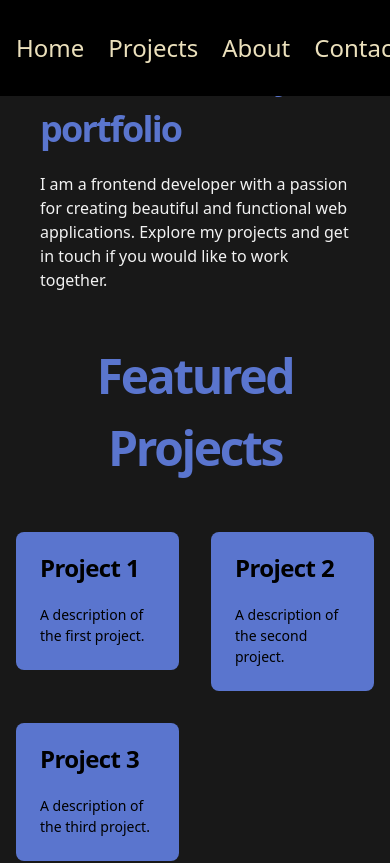
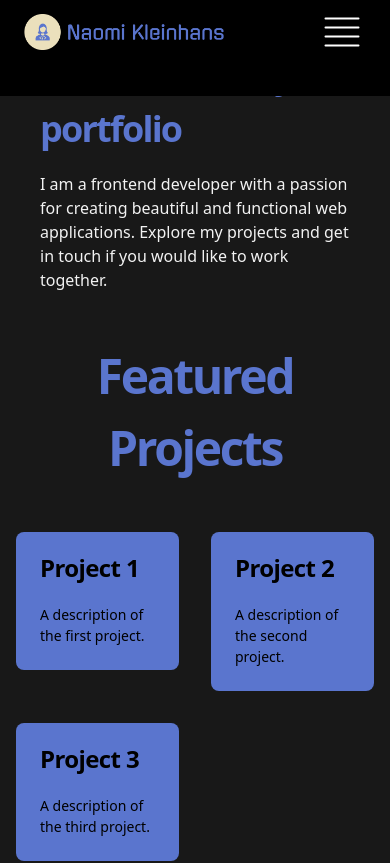
Before and after one commit to NaomiKleinhans/Profile_Project, a Next.js app: page / in a window 390 px wide. Shown: the top 863 px of the page. Built offline with nearby package versions, Linux system fonts and the light colour scheme.

Commit message:
progress

```diff
--- /dev/null
+++ b/components/SvgIcons/HamburgerIcon.tsx
@@ -0,0 +1,28 @@
+export const HamburgerIcon = (props: any) => {
+	return (
+		<svg
+			xmlns='http://www.w3.org/2000/svg'
+			viewBox='0 0 24 24'
+			{...props}
+		>
+			<defs>
+				<style>
+					{'.hbi-1 {fill: #fff; stroke: #fff; strokeWidth: 1.5;  }'}
+				</style>
+			</defs>
+			<g
+				id='hamburger-menu'
+				data-name='hamburger menu'
+			>
+				<g>
+					<path
+						className="hbi-1"
+						strokeLinecap='round'
+						strokeLinejoin='round'
+						d='M3.75 5.25h16.5m-16.5 4.5h16.5m-16.5 4.5h16.5m-16.5 4.5h16.5'
+					/>
+				</g>
+			</g>
+		</svg>
+	)
+}
--- /dev/null
+++ b/components/ui/MainNav.tsx
@@ -0,0 +1,48 @@
+import Image from "next/image"
+import Link from "next/link"
+
+const MainNav = () => {
+	return (
+		<header className='fixed w-full px-4 lg:px-6 h-24 flex justify-between bg-[#000] text-textColor'>
+			<Link
+				className='flex items-center justify-start'
+				href='#'
+			>
+				<Image
+					src='/logo.png'
+					alt='Logo Image'
+					width='300'
+					height='300'
+				/>
+				<span className='sr-only'>Frontend Developer</span>
+			</Link>
+			<nav className='ml-auto flex items-center gap-4 sm:gap-6 justify-end'>
+				<Link
+					className='text-2xl font-medium hover:underline underline-offset-4'
+					href='#'
+				>
+					Home
+				</Link>
+				<Link
+					className='text-2xl font-medium hover:underline underline-offset-4'
+					href='#'
+				>
+					Projects
+				</Link>
+				<Link
+					className='text-2xl font-medium hover:underline underline-offset-4'
+					href='#'
+				>
+					About
+				</Link>
+				<Link
+					className='text-2xl font-medium hover:underline underline-offset-4'
+					href='#'
+				>
+					Contact
+				</Link>
+			</nav>
+		</header>
+	)
+}
+export default MainNav
--- /dev/null
+++ b/components/ui/MobileMainNav.tsx
@@ -0,0 +1,73 @@
+import React, { useState } from 'react'
+import Image from 'next/image'
+import Link from 'next/link'
+import { HamburgerIcon } from '../SvgIcons/HamburgerIcon'
+
+const MobileMainNav = () => {
+	const [isMenuOpen, setMenuOpen] = useState(false)
+
+	const toggleMenu = () => {
+		setMenuOpen(!isMenuOpen)
+	}
+
+	return (
+		<>
+			<header className='fixed md:hidden lg:hidden w-full px-4 h-24 bg-[#000] text-textColor'>
+				<div className='flex items-center justify-between'>
+					<Link
+						className='p-2'
+						href='#'
+					>
+						<div>
+							<Image
+								src='/logo.png'
+								alt='Logo Image'
+								width='200'
+								height='200'
+							/>
+						</div>
+					</Link>
+					<button
+						className='p-2 focus:outline-none'
+						onClick={toggleMenu}
+						aria-label='Toggle Menu'
+					>
+						<div className='w-12 h-12'>
+							<HamburgerIcon />
+						</div>
+					</button>
+				</div>
+				{isMenuOpen && (
+					<nav className='fixed p-4 right-0 flex flex-col rounded-lg bg-[#121212]'>
+						<Link
+							className='text-2xl font-medium hover:underline underline-offset-4 p-2'
+							href='#'
+						>
+							Home
+						</Link>
+						<Link
+							className='text-2xl font-medium hover:underline underline-offset-4 p-2'
+							href='#'
+						>
+							Projects
+						</Link>
+						<Link
+							className='text-2xl font-medium hover:underline underline-offset-4 p-2'
+							href='#'
+						>
+							About
+						</Link>
+						<Link
+							className='text-2xl font-medium hover:underline underline-offset-4 p-2'
+							href='#'
+						>
+							Contact
+						</Link>
+					</nav>
+				)}
+			</header>
+		</>
+	)
+}
+
+export default MobileMainNav
--- a/pages/index.tsx
+++ b/pages/index.tsx
@@ -9,8 +9,8 @@ import { Input } from '@/components/ui/input'
 import { Textarea } from '@/components/ui/textarea'
 import { Button } from '@/components/ui/button'
 import { JSX,SVGProps } from 'react'
-import { WebDevIcon } from '@/components/SvgIcons/WebDevIcon'
-import Image from 'next/image'
+import MainNav from '@/components/ui/MainNav'
+import MobileMainNav from '@/components/ui/MobileMainNav'
 
 const Home = () => {
 	return (
@@ -18,46 +18,12 @@ const Home = () => {
 			key='1'
 			className='flex flex-col min-h-screen'
 		>
-			<header className='fixed w-full px-4 lg:px-6 h-24 flex justify-between bg-[#000] text-textColor'>
-				<Link
-					className='flex items-center justify-start'
-					href='#'
-				>
-					<Image
-						src='/logo.png'
-						alt='Logo Image'
-						width='300'
-						height='300'
-					/>
-					<span className='sr-only'>Frontend Developer</span>
-				</Link>
-				<nav className='ml-auto flex items-center gap-4 sm:gap-6 justify-end'>
-					<Link
-						className='text-2xl font-medium hover:underline underline-offset-4'
-						href='#'
-					>
-						Home
-					</Link>
-					<Link
-						className='text-2xl font-medium hover:underline underline-offset-4'
-						href='#'
-					>
-						Projects
-					</Link>
-					<Link
-						className='text-2xl font-medium hover:underline underline-offset-4'
-						href='#'
-					>
-						About
-					</Link>
-					<Link
-						className='text-2xl font-medium hover:underline underline-offset-4'
-						href='#'
-					>
-						Contact
-					</Link>
-				</nav>
-			</header>
+			<div className='sm:hidden'>
+				<MainNav />
+			</div>
+			<div className='md:hidden lg:hidden'>
+				<MobileMainNav />
+			</div>
 			<main className='flex-1'>
 				<section className='w-full pt-12 md:pt-24 lg:pt-32 bg-[#181818]'>
 					<div className='px-4 md:px-6 space-y-10 xl:space-y-16'>
```
